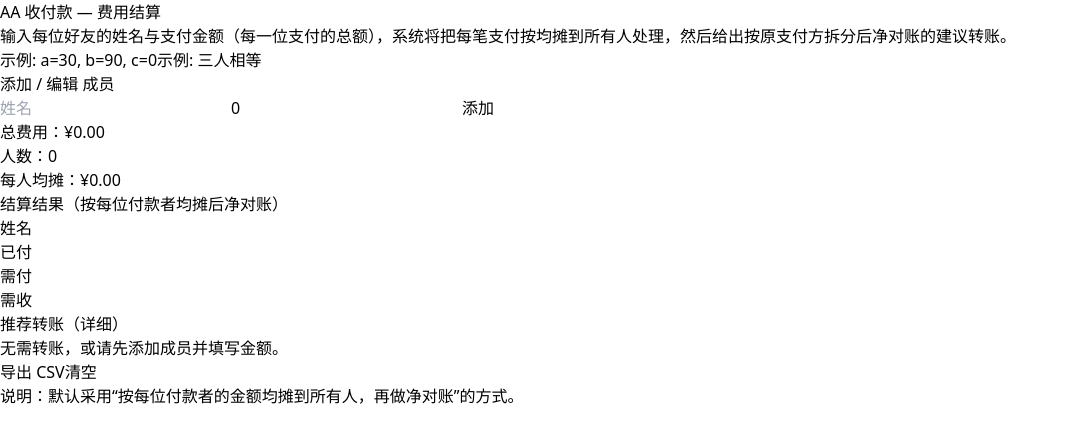
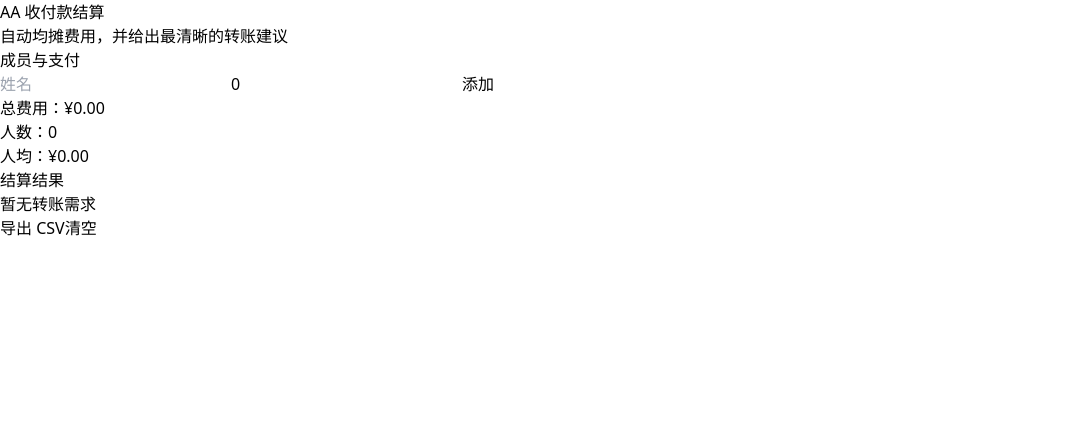
Before and after one commit to kaomita/aa-splitter, a React (Vite) app: page / in a window 1280 px wide. Shown: the top 442 px of the page, without its empty margins (0-1069 px from the left). Built offline with nearby package versions, Linux system fonts and the light colour scheme.

Commit message:
feat: new style

```diff
--- a/src/AASplitter.tsx
+++ b/src/AASplitter.tsx
@@ -1,24 +1,19 @@
-import { useState, useMemo } from "react";
+import React, { useState, useMemo } from "react";
 import { motion, AnimatePresence } from "framer-motion";
 
-// AA-Splitter: TypeScript corrected version
-// - Explicit types for state to avoid `never[]` issues
-// - amountInput is number and input onChange converts to number
-// - updatePerson typed properly
-
-type Person = {
+interface Person {
   id: number;
   name: string;
   paid: number;
-};
+}
 
-type Settlement = {
+interface Settlement {
   fromId: number;
   fromName: string;
   toId: number;
   toName: string;
   amount: number;
-};
+}
 
 export default function AASplitter() {
   const [people, setPeople] = useState<Person[]>([]);
@@ -29,28 +24,24 @@ export default function AASplitter() {
   const avg = useMemo(() => (people.length ? total / people.length : 0), [people, total]);
 
   function addPerson() {
-    const name = nameInput.trim();
-    const amount = Number(amountInput) || 0;
-    if (!name) return;
-    // duplicate name check
-    if (people.some((p) => p.name === name)) return;
-    if (amount < 0) return;
-    setPeople((prev) => [...prev, { id: Date.now(), name, paid: amount }]);
+    if (!nameInput.trim()) return;
+    setPeople((prev) => [
+      ...prev,
+      { id: Date.now(), name: nameInput.trim(), paid: Number(amountInput || 0) },
+    ]);
     setNameInput("");
     setAmountInput(0);
   }
 
   function updatePerson(id: number, key: keyof Person, value: string | number) {
-    setPeople((prev) =>
-      prev.map((p) => (p.id === id ? { ...p, [key]: key === "paid" ? Number(value) : value } : p as Person))
-    );
+    setPeople((prev) => prev.map((p) => (p.id === id ? { ...p, [key]: value } : p)));
   }
 
   function removePerson(id: number) {
     setPeople((prev) => prev.filter((p) => p.id !== id));
   }
 
-  const settlements = useMemo<Settlement[]>(() => {
+  const settlements: Settlement[] = useMemo(() => {
     const n = people.length;
     if (n <= 1) return [];
     const eps = 0.005;
@@ -58,7 +49,7 @@ export default function AASplitter() {
     for (let i = 0; i < n; i++) {
       for (let j = 0; j < n; j++) {
         if (i === j) continue;
-        const net = (Number(people[j].paid) - Number(people[i].paid)) / n;
+        const net = (Number(people[j].paid || 0) - Number(people[i].paid || 0)) / n;
         if (net > eps) {
           result.push({
             fromId: people[i].id,
@@ -93,7 +84,9 @@ export default function AASplitter() {
     const rows = [["From", "To", "Amount"]].concat(
       settlements.map((s) => [s.fromName, s.toName, s.amount.toFixed(2)])
     );
-    const csv = rows.map((r) => r.map((cell) => `"${String(cell).replace(/"/g, '""')}"`).join(",")).join("\n");
+    const csv = rows
+      .map((r) => r.map((cell) => `"${String(cell).replace(/"/g, '""')}"`).join(","))
+      .join("\n");
     const blob = new Blob([csv], { type: "text/csv;charset=utf-8;" });
     const url = URL.createObjectURL(blob);
     const a = document.createElement("a");
@@ -105,122 +98,132 @@ export default function AASplitter() {
 
   function resetAll() {
     setPeople([]);
-    setNameInput("");
-    setAmountInput(0);
-  }
-
-  function loadExampleABC() {
-    setPeople([
-      { id: 1, name: "a", paid: 30 },
-      { id: 2, name: "b", paid: 90 },
-      { id: 3, name: "c", paid: 0 },
-    ]);
-  }
-
-  function loadEqualThree() {
-    setPeople([
-      { id: 11, name: "p1", paid: 50 },
-      { id: 12, name: "p2", paid: 50 },
-      { id: 13, name: "p3", paid: 50 },
-    ]);
   }
 
   return (
-    <div className="min-h-screen bg-gradient-to-b from-slate-50 to-white p-6">
-      <div className="max-w-4xl mx-auto shadow-2xl rounded-2xl bg-white/80 backdrop-blur p-6">
-        <motion.h1 initial={{ y: -20, opacity: 0 }} animate={{ y: 0, opacity: 1 }} className="text-2xl md:text-3xl font-semibold mb-2">
-          AA 收付款 — 费用结算
+    <div className="min-h-screen bg-gradient-to-br from-indigo-50 via-sky-50 to-white px-3 py-4 sm:p-6">
+      <motion.div
+        initial={{ opacity: 0, y: 20 }}
+        animate={{ opacity: 1, y: 0 }}
+        transition={{ duration: 0.4, ease: "easeOut" }}
+        className="mx-auto max-w-4xl rounded-3xl bg-white/90 backdrop-blur shadow-xl p-4 sm:p-6"
+      >
+        <motion.h1
+          initial={{ opacity: 0 }}
+          animate={{ opacity: 1 }}
+          className="text-xl sm:text-3xl font-semibold mb-2 text-center"
+        >
+          AA 收付款结算
         </motion.h1>
 
-        <p className="text-sm text-slate-600 mb-4">
-          输入每位好友的姓名与支付金额（每一位支付的总额），系统将把每笔支付按均摊到所有人处理，然后给出按原支付方拆分后净对账的建议转账。
+        <p className="text-center text-sm text-slate-600 mb-4">
+          自动均摊费用，并给出最清晰的转账建议
         </p>
 
-        <div className="flex gap-2 mb-4">
-          <button onClick={loadExampleABC} className="px-3 py-1 bg-sky-500 text-white rounded">示例: a=30, b=90, c=0</button>
-          <button onClick={loadEqualThree} className="px-3 py-1 bg-sky-300 text-white rounded">示例: 三人相等</button>
-        </div>
-
         <div className="grid grid-cols-1 md:grid-cols-2 gap-4">
-          <div className="p-4 rounded-lg border border-slate-100">
-            <h2 className="font-medium mb-2">添加 / 编辑 成员</h2>
-
-            <div className="flex gap-2 mb-3">
-              <input className="flex-1 p-2 border rounded" placeholder="姓名" value={nameInput} onChange={(e) => setNameInput(e.target.value)} />
-              <input type="number" className="w-28 p-2 border rounded" placeholder="已付金额" value={amountInput} onChange={(e) => setAmountInput(Number(e.target.value) || 0)} />
-              <button className="px-4 rounded bg-indigo-600 text-white" onClick={addPerson}>添加</button>
+          <div className="rounded-xl border p-4">
+            <h2 className="font-medium mb-3">成员与支付</h2>
+            <div className="flex flex-col sm:flex-row gap-2 mb-3">
+              <input
+                className="flex-1 p-2 border rounded-lg"
+                placeholder="姓名"
+                value={nameInput}
+                onChange={(e) => setNameInput(e.target.value)}
+              />
+              <input
+                type="number"
+                inputMode="decimal"
+                className="flex-1 sm:w-28 p-2 border rounded-lg"
+                placeholder="金额"
+                value={amountInput}
+                onChange={(e) => setAmountInput(Number(e.target.value))}
+              />
+              <button
+                className="px-4 py-2 rounded-lg bg-indigo-600 text-white"
+                onClick={addPerson}
+              >
+                添加
+              </button>
             </div>
 
-            <div className="space-y-2">
+            <AnimatePresence>
+              {people.map((p) => (
+                <motion.div
+                  key={p.id}
+                  layout
+                  initial={{ opacity: 0, y: 6 }}
+                  animate={{ opacity: 1, y: 0 }}
+                  exit={{ opacity: 0 }}
+                  transition={{ duration: 0.25 }}
+                  className="flex gap-2 items-center mb-2"
+                >
+                  <input
+                    className="flex-1 p-2 border rounded-lg"
+                    value={p.name}
+                    onChange={(e) => updatePerson(p.id, "name", e.target.value)}
+                  />
+                  <input
+                    type="number"
+                    className="w-24 p-2 border rounded-lg"
+                    value={p.paid}
+                    onChange={(e) => updatePerson(p.id, "paid", Number(e.target.value))}
+                  />
+                  <button
+                    className="text-red-500 text-sm"
+                    onClick={() => removePerson(p.id)}
+                  >
+                    删除
+                  </button>
+                </motion.div>
+              ))}
+            </AnimatePresence>
+
+            <div className="mt-3 text-sm text-slate-600 space-y-1">
+              <div>总费用：¥{total.toFixed(2)}</div>
+              <div>人数：{people.length}</div>
+              <div>人均：¥{avg.toFixed(2)}</div>
+            </div>
+          </div>
+
+          <div className="rounded-xl border p-4 bg-gradient-to-b from-white to-slate-50">
+            <h2 className="font-medium mb-3">结算结果</h2>
+            {settlements.length === 0 ? (
+              <div className="text-sm text-slate-500">暂无转账需求</div>
+            ) : (
               <AnimatePresence>
-                {people.map((p) => (
-                  <motion.div key={p.id} initial={{ opacity: 0, y: 6 }} animate={{ opacity: 1, y: 0 }} exit={{ opacity: 0, scale: 0.98 }} className="flex items-center gap-2">
-                    <input className="flex-1 p-2 border rounded" value={p.name} onChange={(e) => updatePerson(p.id, "name", e.target.value)} />
-                    <input type="number" className="w-28 p-2 border rounded" value={p.paid} onChange={(e) => updatePerson(p.id, "paid", Number(e.target.value))} />
-                    <button className="px-3 py-1 rounded border" onClick={() => removePerson(p.id)}>删除</button>
+                {settlements.map((s, idx) => (
+                  <motion.div
+                    key={idx}
+                    layout
+                    initial={{ opacity: 0, x: -10 }}
+                    animate={{ opacity: 1, x: 0 }}
+                    exit={{ opacity: 0 }}
+                    className="flex justify-between items-center p-2 mb-2 bg-white rounded-lg border"
+                  >
+                    <span className="text-sm">{s.fromName} → {s.toName}</span>
+                    <span className="font-semibold">¥{s.amount.toFixed(2)}</span>
                   </motion.div>
                 ))}
               </AnimatePresence>
-            </div>
+            )}
 
-            <div className="mt-4 border-t pt-3 text-sm text-slate-600">
-              <div>总费用：<span className="font-medium">¥{total.toFixed(2)}</span></div>
-              <div>人数：<span className="font-medium">{people.length}</span></div>
-              <div>每人均摊：<span className="font-medium">¥{avg.toFixed(2)}</span></div>
-            </div>
-          </div>
-
-          <div className="p-4 rounded-lg border border-slate-100 bg-gradient-to-b from-white/60 to-slate-50">
-            <h2 className="font-medium mb-2">结算结果（按每位付款者均摊后净对账）</h2>
-
-            <div className="mb-3">
-              <div className="grid grid-cols-4 gap-2 text-xs text-slate-500 mb-2">
-                <div>姓名</div>
-                <div className="text-right">已付</div>
-                <div className="text-right">需付</div>
-                <div className="text-right">需收</div>
-              </div>
-
-              <div className="space-y-2">
-                {people.map((p) => {
-                  const totals = perPersonTotals.get(p.id) || { outgoing: 0, incoming: 0 };
-                  return (
-                    <div key={p.id} className="flex items-center justify-between p-2 rounded border">
-                      <div className="font-medium">{p.name}</div>
-                      <div className="text-sm">¥{Number(p.paid).toFixed(2)}</div>
-                      <div className="text-sm">¥{totals.outgoing.toFixed(2)}</div>
-                      <div className="text-sm">¥{totals.incoming.toFixed(2)}</div>
-                    </div>
-                  );
-                })}
-              </div>
-            </div>
-
-            <div>
-              <h3 className="text-sm font-medium mb-2">推荐转账（详细）</h3>
-              <div className="space-y-2">
-                {settlements.length === 0 ? (
-                  <div className="text-sm text-slate-500">无需转账，或请先添加成员并填写金额。</div>
-                ) : (
-                  settlements.map((s, idx) => (
-                    <motion.div key={idx} initial={{ x: -8, opacity: 0 }} animate={{ x: 0, opacity: 1 }} className="flex items-center justify-between p-2 bg-white rounded border">
-                      <div>{s.fromName} → {s.toName}</div>
-                      <div className="font-semibold">¥{s.amount.toFixed(2)}</div>
-                    </motion.div>
-                  ))
-                )}
-              </div>
-            </div>
-
-            <div className="mt-4 flex gap-2">
-              <button onClick={downloadCSV} className="px-4 py-2 bg-emerald-500 text-white rounded">导出 CSV</button>
-              <button onClick={resetAll} className="px-4 py-2 bg-red-100 text-red-700 rounded">清空</button>
+            <div className="mt-4 flex flex-col sm:flex-row gap-2">
+              <button
+                onClick={downloadCSV}
+                className="flex-1 px-4 py-2 rounded-lg bg-emerald-500 text-white"
+              >
+                导出 CSV
+              </button>
+              <button
+                onClick={resetAll}
+                className="flex-1 px-4 py-2 rounded-lg bg-slate-100 text-slate-700"
+              >
+                清空
+              </button>
             </div>
           </div>
         </div>
-
-        <footer className="mt-6 text-xs text-slate-500">说明：默认采用“按每位付款者的金额均摊到所有人，再做净对账”的方式。</footer>
-      </div>
+      </motion.div>
     </div>
   );
 }
```
